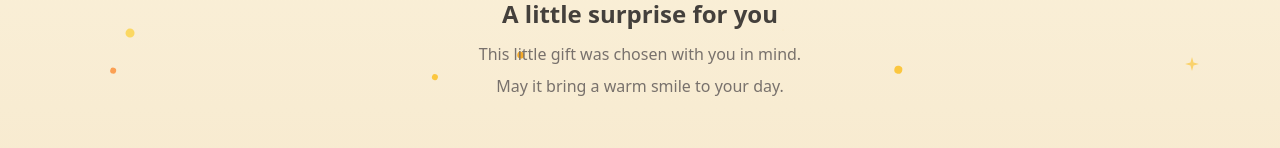
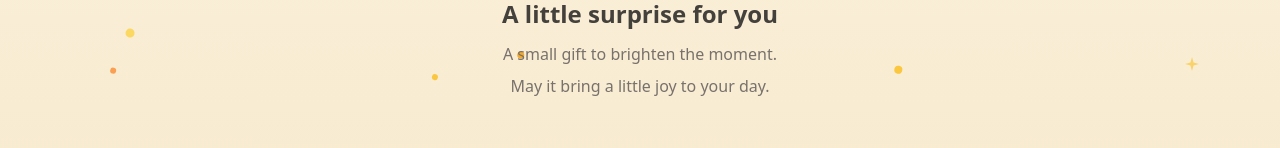
Before and after one commit to yanbingtao/hommly-digital-card, a Next.js app: page /g/1 in a window 1280 px wide. Shown: the part 394-542 px from the top of the page. Built offline with nearby package versions, Linux system fonts and the light colour scheme.

Commit message:
change invalid viewing page wording

```diff
--- a/components/card/SignatureGreetingPage.tsx
+++ b/components/card/SignatureGreetingPage.tsx
@@ -23,10 +23,10 @@ export function SignatureGreetingPage() {
           </motion.div>
           <h1 className="text-2xl font-semibold text-stone-700">A little surprise for you</h1>
           <p className="mt-3 text-sm leading-relaxed text-stone-500 sm:text-base">
-            This little gift was chosen with you in mind.
+            A small gift to brighten the moment.
           </p>
           <p className="mt-2 text-sm leading-relaxed text-stone-500 sm:text-base">
-            May it bring a warm smile to your day.
+            May it bring a little joy to your day.
           </p>
         </motion.div>
       </div>
```
